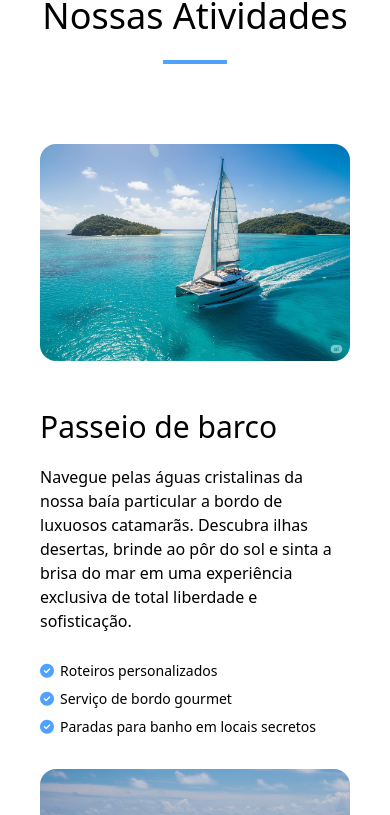
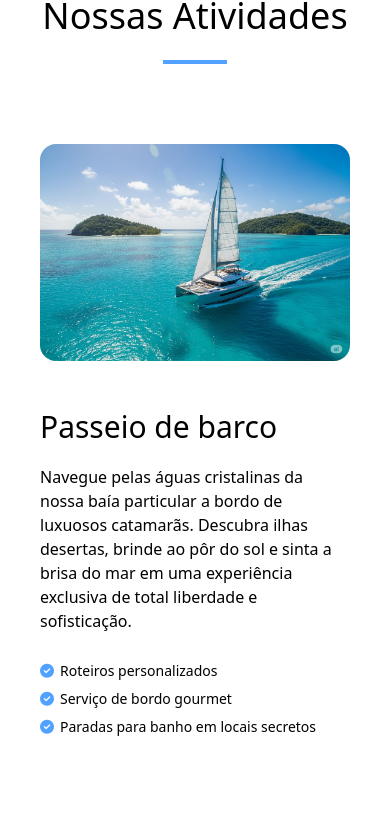
Before and after one commit to julianarocumback/aqua, a React (Vite) app: page / in a window 390 px wide. Shown: the part 972-1787 px from the top of the page. Built offline with nearby package versions, Linux system fonts and the light colour scheme.

Commit message:
Arrumando o menu

```diff
--- a/src/components/activities/Activities.jsx
+++ b/src/components/activities/Activities.jsx
@@ -73,7 +73,7 @@ export default function Activities() {
                 <h2 className="text-4xl">Nossas Atividades</h2>
                 <div className='mt-3 mb-4 h-1 bg-blue-400 w-16'></div>
             </div>
-            <div className='px-4 flex flex-col gap-8 lg:gap-30 mt-16'>{lista}</div>
+            <div className='px-4 flex flex-col gap-20 lg:gap-30 mt-16'>{lista}</div>
         </section>
     )
 }
```
